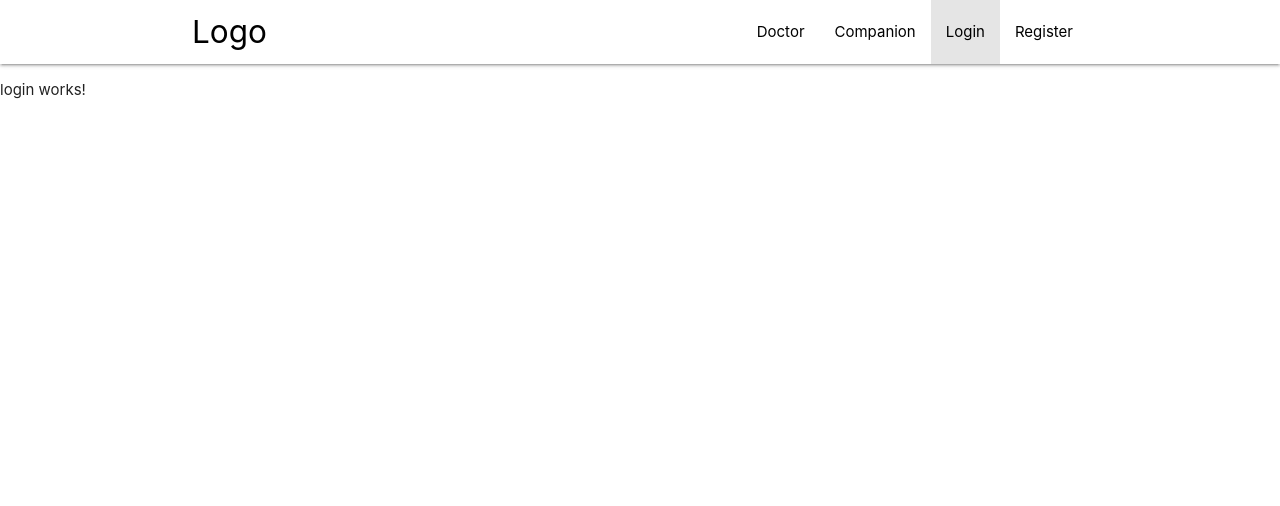
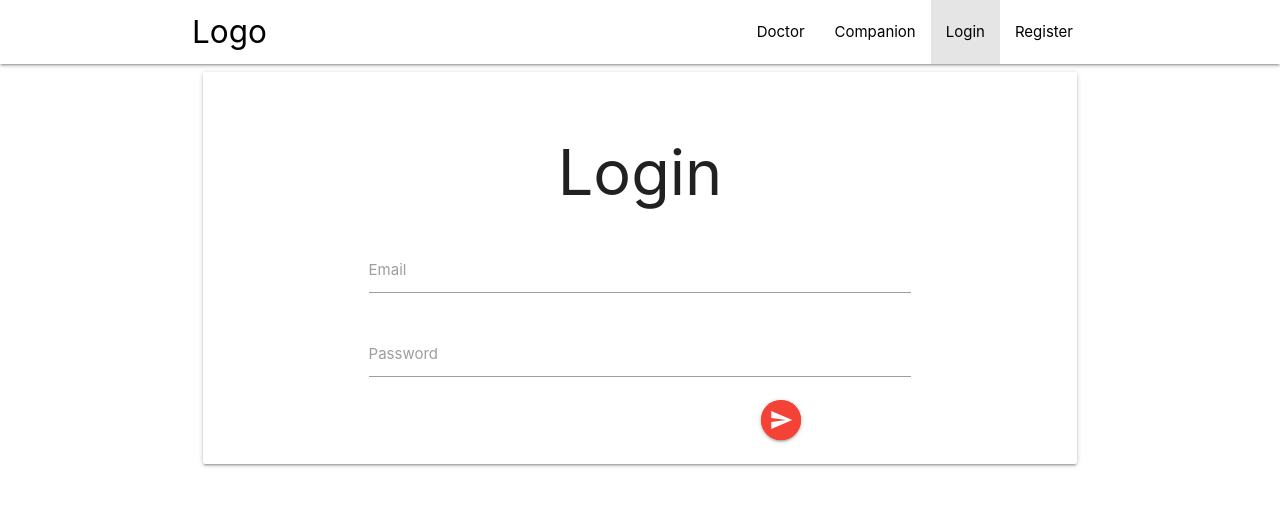
Before and after one commit to devakrishna33/Angular-authentication, an Angular app in the folder angularAuth/: page /login in a window 1280 px wide. Shown: the top 506 px of the page. Built offline with nearby package versions, Linux system fonts and the light colour scheme.

Commit message:
Completed login

```diff
--- a/angularAuth/src/app/auth.service.ts
+++ b/angularAuth/src/app/auth.service.ts
@@ -13,4 +13,8 @@ export class AuthService {
     return this.http.post<any>(`${this.url}register`, user);
   }
 
+  login(user){
+    return this.http.post<any>(`${this.url}login`, user);
+  }
+
 }
--- a/angularAuth/src/app/login/login.component.html
+++ b/angularAuth/src/app/login/login.component.html
@@ -1,3 +1,28 @@
-<p>
-  login works!
-</p>
+<div class="container">
+  <div class="row center">
+    <div class="col s12">
+      <div class="card">
+        <div class="card-content center row">
+          <h1>Login</h1>
+          <form>
+            <div class="input-field col s8 offset-s2">
+              <label for="email">Email</label>
+              <input type="email" id="email" [(ngModel)]="userData.email" name="email">
+            </div>
+            <div class="input-field col s8 offset-s2">
+              <label for="password">Password</label>
+              <input type="password" id="password" [(ngModel)]="userData.password" name="password">
+            </div>
+            <div class="col s8 offset-s2 right">
+              <button class="btn btn-floating red pulse" (click)="login()">
+                <i class="material-icons">
+                  send
+                </i>
+              </button>
+            </div>
+          </form>
+        </div>
+      </div>
+    </div>
+  </div>
+</div>
--- a/angularAuth/src/app/login/login.component.ts
+++ b/angularAuth/src/app/login/login.component.ts
@@ -1,4 +1,5 @@
 import { Component, OnInit } from '@angular/core';
+import { AuthService } from '../auth.service';
 
 @Component({
   selector: 'app-login',
@@ -7,9 +8,22 @@ import { Component, OnInit } from '@angular/core';
 })
 export class LoginComponent implements OnInit {
 
-  constructor() { }
+  userData = {};
+  constructor(private authService:AuthService) { }
 
   ngOnInit() {
   }
 
+  login(){
+    this.authService.login(this.userData)
+    .subscribe(
+      res => {
+        console.log(res);
+      },
+      err => {
+        console.log(err);
+      }
+    )
+  }
+
 }
```
Also changed, not shown: 1 other file (tests, documents, lock files or other folders).
